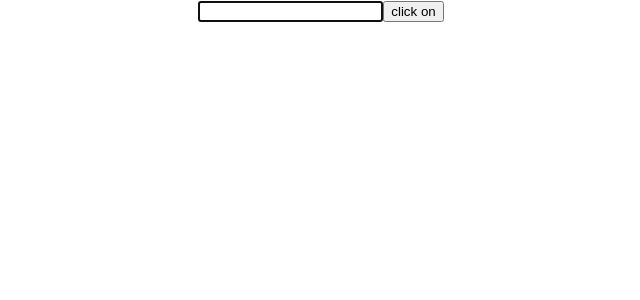
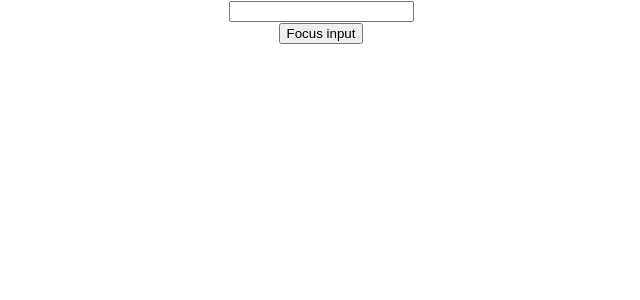
Before and after one commit to saineeharika7/React-Ex1, a React (Create React App) app: page / in a window 1280 px wide. Shown: the top 300 px of the page, without its empty margins (319-959 px from the left). Built offline with nearby package versions, Linux system fonts and the light colour scheme.

Commit message:
refs-parent-child

```diff
--- a/src/App.js
+++ b/src/App.js
@@ -1,7 +1,8 @@
 import React from 'react';
 import './App.css';
-import Refsdemo from './components/Refsdemo';
-  /*import Greet from './components/Greet'
+import FocusInput from './components/FocusInput';
+/*import Refsdemo from './components/Refsdemo';
+import Greet from './components/Greet'
 import Welcome from './components/Welcome'
 import Hello from './components/Hello'
 import Message from './components/Message'
@@ -56,8 +57,9 @@
      <LifecycleA />
      <Fragment />
      <Table />
-     <ParentComp />*/}
-     <Refsdemo />
+     <ParentComp />
+     <Refsdemo />*/}
+     <FocusInput />
     </div>
   );
 }
--- /dev/null
+++ b/src/components/FocusInput.js
@@ -0,0 +1,21 @@
+    import React, { Component } from 'react';
+    import Input from './Input'
+    class FocusInput extends Component {
+        constructor(){
+            super()
+            this.componentRef = React.createRef()
+        }
+        clickHandler =() => {
+            this.componentRef.current.focusInput()
+        }
+        render() {
+            return (
+                <div>
+                    <Input ref ={this.componentRef} />
+                    <button onClick ={this.clickHandler}>Focus input</button>
+                </div>
+            );
+        }
+    }
+
+    export default FocusInput;
--- /dev/null
+++ b/src/components/Input.js
@@ -0,0 +1,21 @@
+import React, { Component } from 'react';
+
+class Input extends Component {
+
+    constructor(){
+        super()
+        this.inputRef = React.createRef()
+    }
+    focusInput =() => {
+        this.inputRef.current.focus()
+    }
+    render() {
+        return (
+            <div>
+                <input type ="text" ref ={this.inputRef} />
+            </div>
+        );
+    }
+}
+
+export default Input;
```
